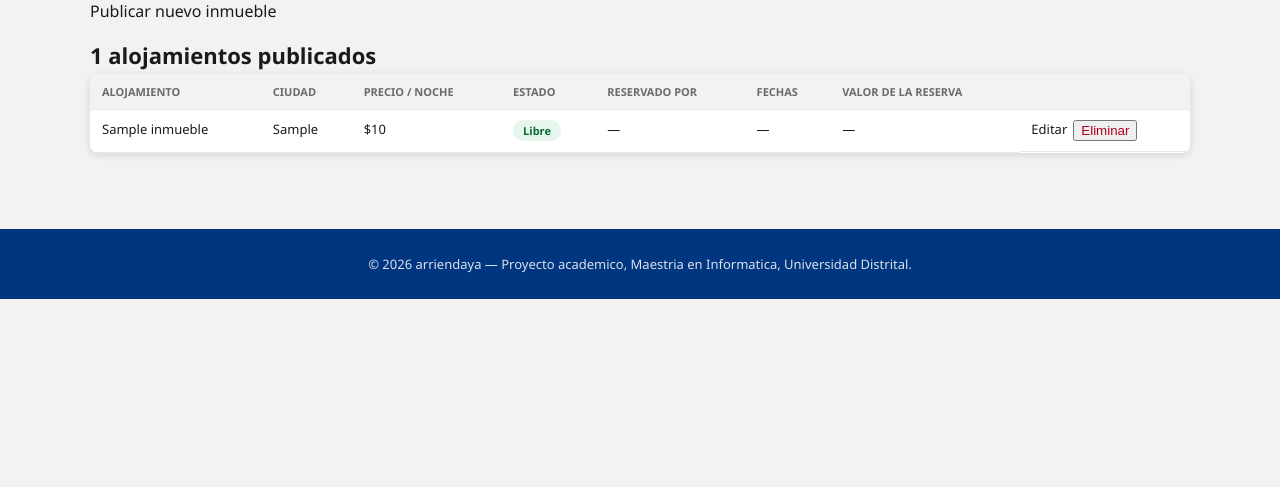
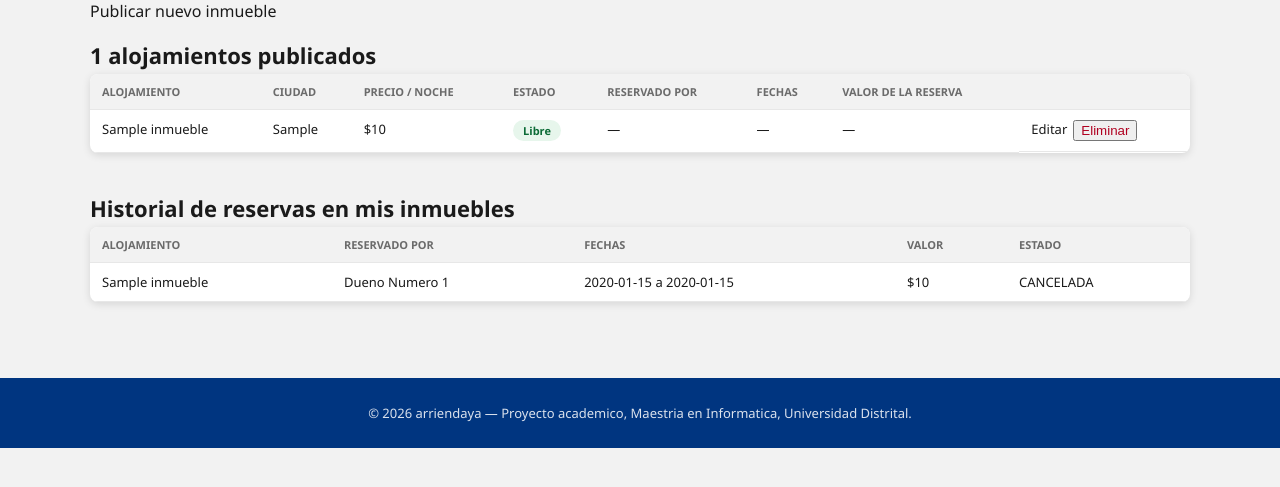
Before and after one commit to jeaariass/Arrendamiento_predial, a Spring Boot app: page /propietarios/1 in a window 1280 px wide. Shown: the part 222-709 px from the top of the page. Run offline with Spring Boot 4, Linux system fonts and the light colour scheme; a user stored in the database is signed in; data comes from the database, SQL or seed files in the repository; tables that the repository leaves empty hold one stand-in row (values such as "Sample post").

Commit message:
Corregir continuidad de reserva anonima, sesion de propietario y agregar historial de reservas en el perfil
- reserva_confirmar.html anidaba un @{...} dentro de otro, sintaxis invalida
  en Thymeleaf: los links a login/registro no se renderizaban bien. Se
  calcula la URL de retorno en el controller y se pasa como variable simple.
- Publicar el primer inmueble convertia al usuario en Propietario en BD pero
  no actualizaba la sesion, asi que "Mis inmuebles" no aparecia en el nav
  hasta volver a loguearse.
- ReservaService.deInmueblesDePropietario existia pero nunca se usaba: se
  conecta a una nueva tabla "Historial de reservas en mis inmuebles" en el
  perfil del propietario, visible solo para el dueno (los datos del cliente
  que reservo son mas privados que el badge libre/ocupado ya publico).

Co-Authored-By: Claude Sonnet 5 <noreply@anthropic.com>

```diff
--- a/src/main/java/com/arriendaya/app/controller/InmuebleController.java
+++ b/src/main/java/com/arriendaya/app/controller/InmuebleController.java
@@ -58,6 +58,7 @@ public class InmuebleController {
         Usuario usuario = usuarioService.porId(usuarioId)
                 .orElseThrow(() -> new IllegalStateException("Usuario invalido"));
         var propietario = usuarioService.convertirEnPropietario(usuario);
+        session.setAttribute("esPropietario", true);
 
         Inmueble inmueble = new Inmueble();
         inmueble.setPropietario(propietario);
@@ -147,6 +148,7 @@ public class InmuebleController {
             model.addAttribute("noches", java.time.temporal.ChronoUnit.DAYS.between(llegada, salida));
             model.addAttribute("valorTotal", valorTotal);
             model.addAttribute("autenticado", session.getAttribute("usuarioId") != null);
+            model.addAttribute("urlPreview", "/inmuebles/" + id + "/reservar/preview?llegada=" + llegada + "&salida=" + salida);
             return "reserva_confirmar";
         } catch (IllegalArgumentException ex) {
             model.addAttribute("inmueble", inmueble);
--- a/src/main/java/com/arriendaya/app/controller/PropietarioController.java
+++ b/src/main/java/com/arriendaya/app/controller/PropietarioController.java
@@ -34,11 +34,15 @@ public class PropietarioController {
                 .map(i -> new InmuebleConReserva(i, reservaService.proximaReservaPorInmueble(i.getId())))
                 .toList();
 
+        boolean esPropio = id.equals(session.getAttribute("usuarioId"));
         model.addAttribute("propietario", propietario);
         model.addAttribute("inmuebles", inmuebles);
-        model.addAttribute("esPropio", id.equals(session.getAttribute("usuarioId")));
+        model.addAttribute("esPropio", esPropio);
         model.addAttribute("mensaje", mensaje);
         model.addAttribute("error", error);
+        if (esPropio) {
+            model.addAttribute("historialReservas", reservaService.deInmueblesDePropietario(id));
+        }
         return "perfil_propietario";
     }
 }
--- a/src/main/resources/templates/perfil_propietario.html
+++ b/src/main/resources/templates/perfil_propietario.html
@@ -71,6 +71,27 @@
         <div class="vacio" th:if="${#lists.isEmpty(inmuebles)}">
             Este propietario aun no tiene alojamientos publicados.
         </div>
+
+        <div th:if="${esPropio}" style="margin-top: 40px;">
+            <h2>Historial de reservas en mis inmuebles</h2>
+            <table class="tabla-admin" th:if="${not #lists.isEmpty(historialReservas)}">
+                <thead>
+                    <tr><th>Alojamiento</th><th>Reservado por</th><th>Fechas</th><th>Valor</th><th>Estado</th></tr>
+                </thead>
+                <tbody>
+                    <tr th:each="r : ${historialReservas}">
+                        <td><a th:href="@{/inmuebles/{id}(id=${r.inmueble.id})}" th:text="${r.inmueble.titulo}"></a></td>
+                        <td th:text="${r.cliente.usuario.nombre} + ' ' + ${r.cliente.usuario.apellido}"></td>
+                        <td th:text="${r.fechaInicio} + ' a ' + ${r.fechaFin}"></td>
+                        <td th:text="'$' + ${#numbers.formatInteger(r.valorTotal, 0, 'POINT')}"></td>
+                        <td th:text="${r.estado}"></td>
+                    </tr>
+                </tbody>
+            </table>
+            <div class="vacio" th:if="${#lists.isEmpty(historialReservas)}">
+                Todavia no tienes ninguna reserva en tus inmuebles.
+            </div>
+        </div>
     </div>
 </section>
 
--- a/src/main/resources/templates/reserva_confirmar.html
+++ b/src/main/resources/templates/reserva_confirmar.html
@@ -29,9 +29,8 @@
         <div th:unless="${autenticado}" class="panel-formulario" style="margin-top: 10px;">
             <p style="margin-top: 0;">Crea una cuenta o inicia sesion para confirmar esta reserva. No perderas el inmueble ni las fechas que elegiste.</p>
             <div style="display:flex; gap:10px;">
-                <a class="boton-primario"
-                   th:href="@{/registro(redirect=@{/inmuebles/{id}/reservar/preview(id=${inmueble.id},llegada=${llegada},salida=${salida})})}">Crear cuenta</a>
-                <a th:href="@{/login(redirect=@{/inmuebles/{id}/reservar/preview(id=${inmueble.id},llegada=${llegada},salida=${salida})})}">Ya tengo cuenta, iniciar sesion</a>
+                <a class="boton-primario" th:href="@{/registro(redirect=${urlPreview})}">Crear cuenta</a>
+                <a th:href="@{/login(redirect=${urlPreview})}">Ya tengo cuenta, iniciar sesion</a>
             </div>
         </div>
         <p style="margin-top: 14px;"><a th:href="@{/inmuebles/{id}(id=${inmueble.id})}">&larr; Cambiar fechas</a></p>
```
